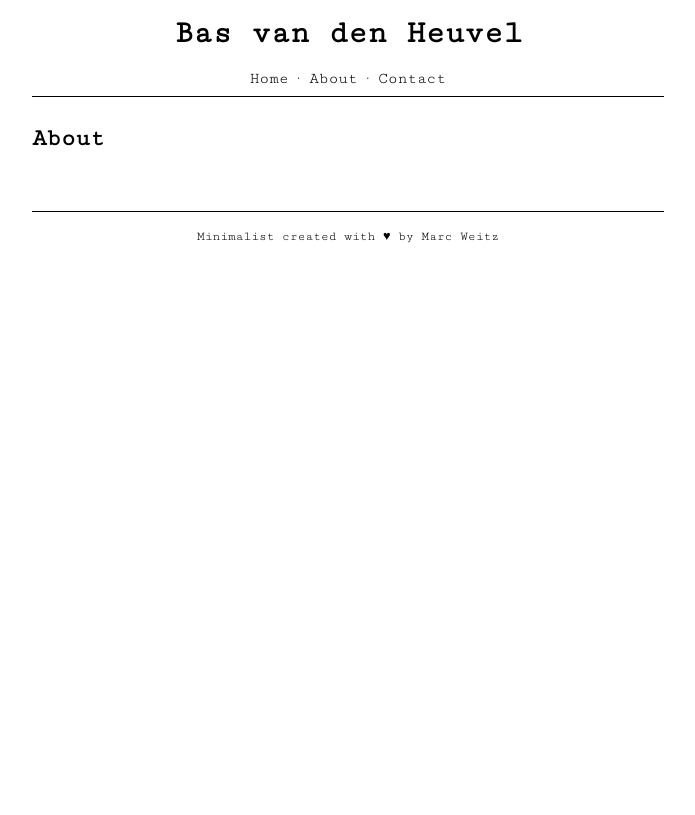
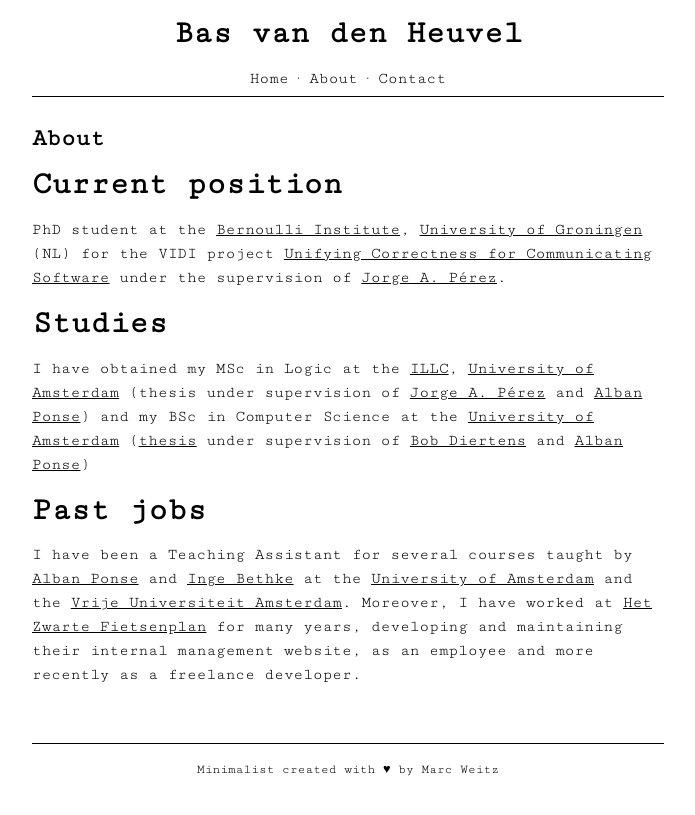
Before and after one commit to basvdheuvel/basvdheuvel.github.io, a Jekyll site: the page built from about.md, in a window 1280 px wide. Shown: the top 815 px of the page, without its empty margins (292-987 px from the left). Built offline with Jekyll 4.4.1, drawn with Linux system fonts in a browser that asks for light colours.

Commit message:
Update content

```diff
--- a/about.md
+++ b/about.md
@@ -3,3 +3,30 @@ layout: default
 title: About
 permalink: /about/
 ---
+
+# Current position
+PhD student at the [Bernoulli
+Institute](https://www.rug.nl/research/bernoulli/), [University of
+Groningen](https://www.rug.nl/) (NL) for the VIDI project [Unifying Correctness
+for Communicating Software](https://www.jperez.nl/vidi) under the supervision of
+[Jorge A. Pérez](https://www.jperez.nl/).
+
+# Studies
+I have obtained my MSc in Logic at the [ILLC](https://www.illc.uva.nl/),
+[University of Amsterdam](https://www.uva.nl/) (thesis under supervision of
+[Jorge A. Pérez](https://www.jperez.nl/) and [Alban
+Ponse](https://staff.fnwi.uva.nl/a.ponse/)) and my BSc in Computer Science at
+the [University of Amsterdam](https://www.uva.nl/)
+([thesis](https://esc.fnwi.uva.nl/thesis/centraal/files/f522241892.pdf) under
+supervision of [Bob Diertens](https://staff.fnwi.uva.nl/b.diertens/) and [Alban
+Ponse](https://staff.fnwi.uva.nl/a.ponse/))
+
+# Past jobs
+I have been a Teaching Assistant for several courses taught by [Alban
+Ponse](https://staff.fnwi.uva.nl/a.ponse/) and [Inge
+Bethke](https://www.uva.nl/profiel/b/e/i.bethke/i.bethke.html) at the
+[University of Amsterdam](https://www.uva.nl/) and the [Vrije Universiteit
+Amsterdam](https://www.vu.nl/nl/index.aspx). Moreover, I have worked at [Het
+Zwarte Fietsenplan](https://www.hetzwartefietsenplan.com/) for many years,
+developing and maintaining their internal management website, as an employee and
+more recently as a freelance developer.
```
Also changed, not shown: contact.md (+8 -0 lines), 4 other files.
